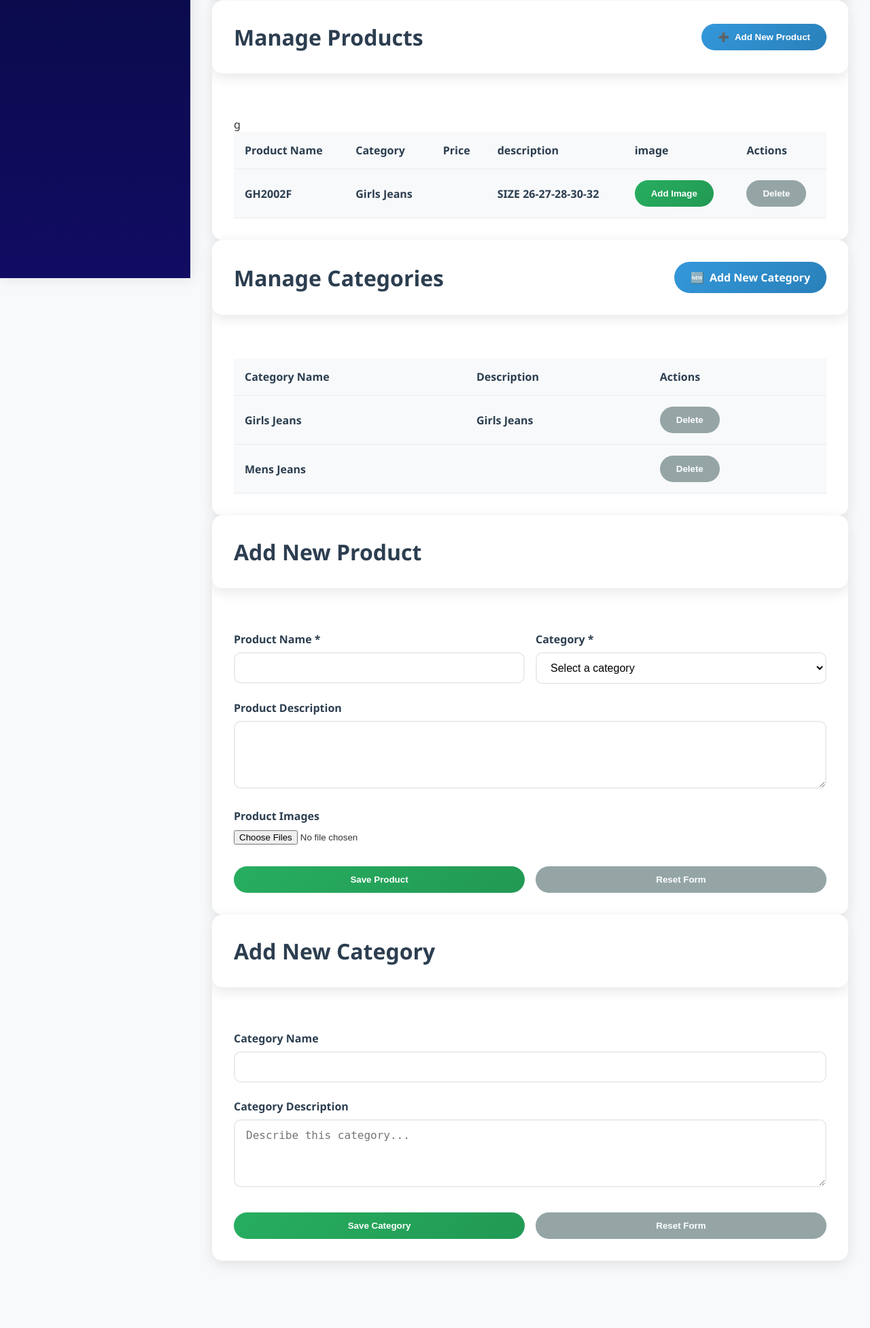
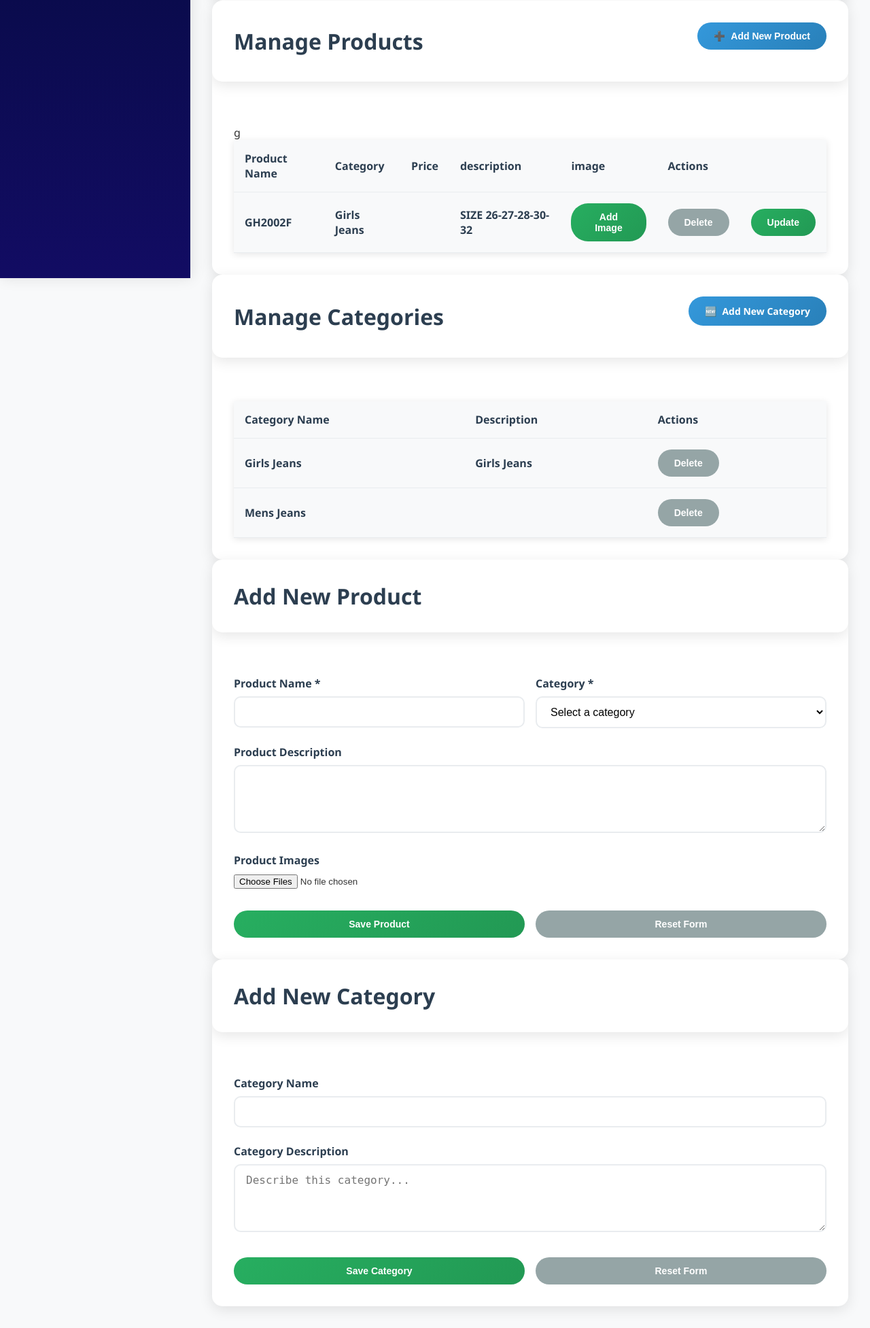
Before and after one commit to muhirepatrick/gorilla_textile_ltd, a Django app: page /dashboard/ in a window 1280 px wide. Shown: the part 391-2344 px from the top of the page at 68% size. Before the commit the page ends 2250 px from the top, so only its background shows below. Run offline with Django 5.2, Linux system fonts and the light colour scheme; a user stored in the database is signed in; data comes from the database, SQL or seed files in the repository; both versions use the stored data as it was after the commit; lists and menus that the app fills with data are empty.

Commit message:
update done

```diff
--- a/gorillatextile/gtextile/urls.py
+++ b/gorillatextile/gtextile/urls.py
@@ -9,5 +9,7 @@ urlpatterns = [
     path('product/<int:product_id>/delete/', views.delete_product, name='delete_product'),
     path('category/<int:category_id>/delete/', views.delete_category, name='delete_category'),
     path('product/add-image/', views.add_product_image, name='add_product_image'),
+    path("products/<int:product_id>/update/", views.update_product, name="update_product"),
+
 
 ]
--- a/gorillatextile/gtextile/views.py
+++ b/gorillatextile/gtextile/views.py
@@ -76,7 +76,16 @@ def category_create(request):
     return redirect("sellerd")
 
 
-
+@login_required
+def update_product(request, product_id):
+    product = get_object_or_404(Product, id=product_id, created_by=request.user)
+    if request.method == "POST":
+        product.name = request.POST.get("name")
+        product.category_id = request.POST.get("category")
+        product.description = request.POST.get("description")
+        product.save()
+        return redirect("sellerd")  # or seller dashboard page
+    return redirect("sellerd")
 
 @login_required
 def add_product_image(request):
--- /dev/null
+++ b/gorillatextile/static/css/dashboard.css
@@ -0,0 +1,117 @@
+/* Table */
+.table-container {
+    margin-top: 20px;
+    overflow-x: auto;
+}
+
+.data-table {
+    width: 100%;
+    border-collapse: collapse;
+    background: #fff;
+    box-shadow: 0 2px 10px rgba(0,0,0,0.1);
+}
+
+.data-table th,
+.data-table td {
+    padding: 12px 15px;
+    border-bottom: 1px solid #ddd;
+    text-align: left;
+}
+
+.data-table th {
+    background: #f4f6f9;
+    font-weight: bold;
+}
+
+/* Buttons */
+button, .btn-primary, .btn-secondary, .add-btn {
+    padding: 8px 15px;
+    border: none;
+    border-radius: 6px;
+    cursor: pointer;
+    font-size: 14px;
+    transition: background 0.3s;
+}
+
+.btn-primary {
+    background: #007bff;
+    color: white;
+}
+
+.btn-primary:hover {
+    background: #0056b3;
+}
+
+.btn-secondary {
+    background: #dc3545;
+    color: white;
+}
+
+.btn-secondary:hover {
+    background: #a71d2a;
+}
+
+.add-btn {
+    background: #28a745;
+    color: white;
+    margin-bottom: 15px;
+}
+
+.add-btn:hover {
+    background: #1e7e34;
+}
+
+/* Modal */
+.modal {
+    display: none;
+    position: fixed;
+    z-index: 1000;
+    left: 0;
+    top: 0;
+    width: 100%;
+    height: 100%;
+    overflow: auto;
+    background: rgba(0,0,0,0.6);
+    padding-top: 60px;
+}
+
+.modal-content {
+    background: #fff;
+    margin: auto;
+    padding: 20px;
+    border-radius: 8px;
+    width: 90%;
+    max-width: 500px;
+    box-shadow: 0 4px 12px rgba(0,0,0,0.2);
+    animation: fadeIn 0.3s ease-in-out;
+}
+
+.modal-content h3 {
+    margin-bottom: 15px;
+}
+
+.modal-content .form-group {
+    margin-bottom: 15px;
+}
+
+.modal-content input,
+.modal-content select,
+.modal-content textarea {
+    width: 100%;
+    padding: 10px;
+    border: 1px solid #ddd;
+    border-radius: 6px;
+}
+
+.close {
+    float: right;
+    font-size: 24px;
+    font-weight: bold;
+    cursor: pointer;
+}
+
+/* Animations */
+@keyframes fadeIn {
+    from {opacity: 0; transform: translateY(-10px);}
+    to {opacity: 1; transform: translateY(0);}
+}
--- a/gorillatextile/templates/homepage.html
+++ b/gorillatextile/templates/homepage.html
@@ -215,7 +215,7 @@
 
         .product-image {
             width: 100%;
-            height: 200px;
+            height: 300px;
             background: linear-gradient(45deg, #667eea, #764ba2);
             display: flex;
             align-items: center;
--- a/gorillatextile/templates/seller/seller_dashboard.html
+++ b/gorillatextile/templates/seller/seller_dashboard.html
@@ -5,6 +5,8 @@
     <meta charset="UTF-8">
     <meta name="viewport" content="width=device-width, initial-scale=1.0">
     <title>Seller Dashboard - Gorilla Textile</title>
+    <link rel="stylesheet" href="{% static 'css/dashboard.css' %}">
+
     <style>
         * {
                     margin: 0;
@@ -564,7 +566,7 @@
                                 <th>Price</th>
                                 <th>description</th>
                                 <th>image</th>
-                                <th>Actions</th>
+                                <th colspan ="2" >Actions</th>
                             </tr>
                         </thead>
                         <tbody id="productsTableBod">
@@ -586,6 +588,13 @@
                                         <button type="submit" class="btn-secondary" onclick="return confirm('Are you sure?')">Delete</button>
                                     </form>
                                 </th>
+                                <th>
+
+                                    <button class="btn-primary" onclick="openUpdateModal({{ product.id }}, '{{ product.name }}', '{{ product.category.id }}', '{{ product.price }}', '{{ product.description }}')">
+                                        Update
+                                    </button>
+
+                                </th>
                             </tr>
                             <center>
                             <!-- Add Image Modal -->
@@ -604,6 +613,55 @@
                                     </form>
                                 </div>
                             </div>
+
+
+                                <!-- Update Product Modal -->
+                                <div id="updateModal-{{ product.id }}" class="modal">
+                                    <div class="modal-content">
+                                        <span class="close" onclick="closeUpdateModal({{ product.id }})" style="cursor:pointer; background-color: red; padding:5px; font-size: 40px; border-radius: 5px">&times;</span>
+                                        <h3 style="margin: 10px;">Update Product</h3>
+                                        <form method="POST" action="{% url 'update_product' product.id %}">
+                                            {% csrf_token %}
+                                            <div class="form-group">
+                                                <label>Product Name</label>
+                                                <input type="text" name="name" id="updateName-{{ product.id }}" value="{{ product.name }}" required>
+                                            </div>
+                                            <div class="form-group">
+                                                <label>Category</label>
+                                                <select name="category" id="updateCategory-{{ product.id }}" required>
+                                                    {% for c in category %}
+                                                        <option value="{{ c.id }}" {% if product.category.id == c.id %}selected{% endif %}>{{ c.name }}</option>
+                                                    {% endfor %}
+                                                </select>
+                                            </div>
+
+                                            <div class="form-group">
+                                                <label>Description</label>
+                                                <textarea name="description" id="updateDescription-{{ product.id }}">{{ product.description }}</textarea>
+                                            </div>
+                                            <button type="submit" class="btn-primary">Save Changes</button>
+                                        </form>
+                                    </div>
+                                </div>
+
+                                <script>
+                                    function openUpdateModal(id, name, categoryId, price, description) {
+                                        document.getElementById("updateModal-" + id).style.display = "block";
+                                    }
+
+                                    function closeUpdateModal(id) {
+                                        document.getElementById("updateModal-" + id).style.display = "none";
+                                    }
+
+                                    // Close modal when clicking outside
+                                    window.onclick = function(event) {
+                                        document.querySelectorAll(".modal").forEach(modal => {
+                                            if (event.target === modal) {
+                                                modal.style.display = "none";
+                                            }
+                                        });
+                                    }
+                                </script>
                             </center>
 
 
```
Also changed, not shown: gorillatextile/db.sqlite3.
